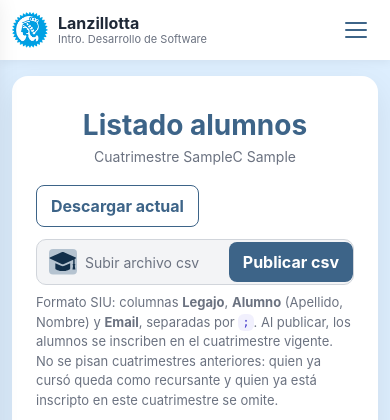
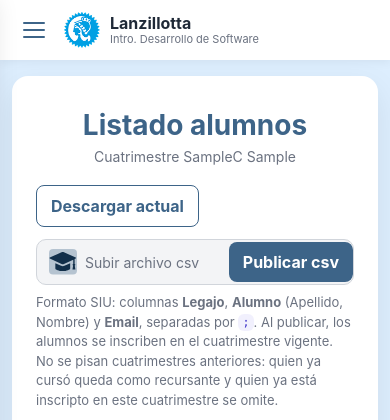
Before and after one commit to fiuba-ids-lanzillotta/gradebook-web, a Flask app: template templates/admin/panel.html in a window 390 px wide. Shown: the top 420 px of the page. Run offline with Flask 3, Linux system fonts and the light colour scheme; the template is opened without the code that fills it: most values are stand-ins (such as "Sample title", 1, 10 or a date in 2020); grey boxes marked "Sample" are stand-in pictures; some web fonts are replaced.

Commit message:
minor fix reposition hamburger menu left

```diff
--- a/static/css/admin.css
+++ b/static/css/admin.css
@@ -542,8 +542,8 @@ html:has(.admin-body),
     .admin-topbar {
         display: flex;
         align-items: center;
-        justify-content: space-between;
-        gap: 12px;
+        justify-content: flex-start;
+        gap: 8px;
         position: sticky;
         top: 0;
         z-index: 30;
--- a/templates/admin/base_admin.html
+++ b/templates/admin/base_admin.html
@@ -14,6 +14,9 @@
 <body class="admin-body">
     <div class="admin-shell">
         <header class="admin-topbar">
+            <button type="button" class="admin-topbar__toggle" id="admin-menu-toggle" aria-label="Abrir menú" aria-expanded="false" aria-controls="admin-sidebar">
+                <span class="admin-topbar__burger" aria-hidden="true"></span>
+            </button>
             <a href="{{ url_for('web.admin.panel.index') }}" class="admin-topbar__brand">
                 <img src="{{ url_for('static', filename='img/logo.png') }}" alt="Lanzillotta" class="admin-topbar__logo">
                 <span class="admin-topbar__brand-text">
@@ -21,9 +24,6 @@
                     <span class="admin-topbar__sub">Intro. Desarrollo de Software</span>
                 </span>
             </a>
-            <button type="button" class="admin-topbar__toggle" id="admin-menu-toggle" aria-label="Abrir menú" aria-expanded="false" aria-controls="admin-sidebar">
-                <span class="admin-topbar__burger" aria-hidden="true"></span>
-            </button>
         </header>
         <div class="admin-sidebar-overlay" id="admin-sidebar-overlay" hidden></div>
         <aside class="admin-sidebar" id="admin-sidebar">
```
